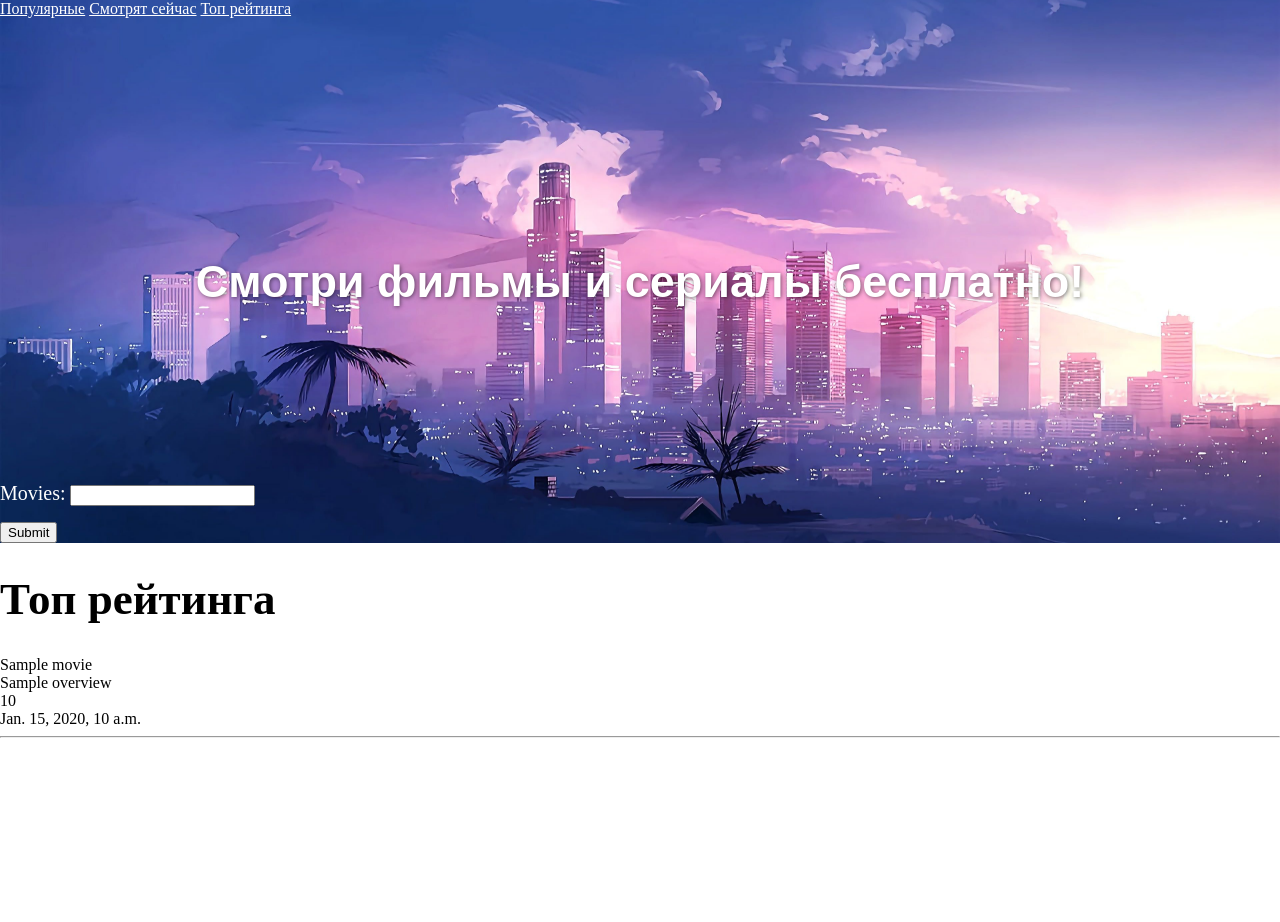
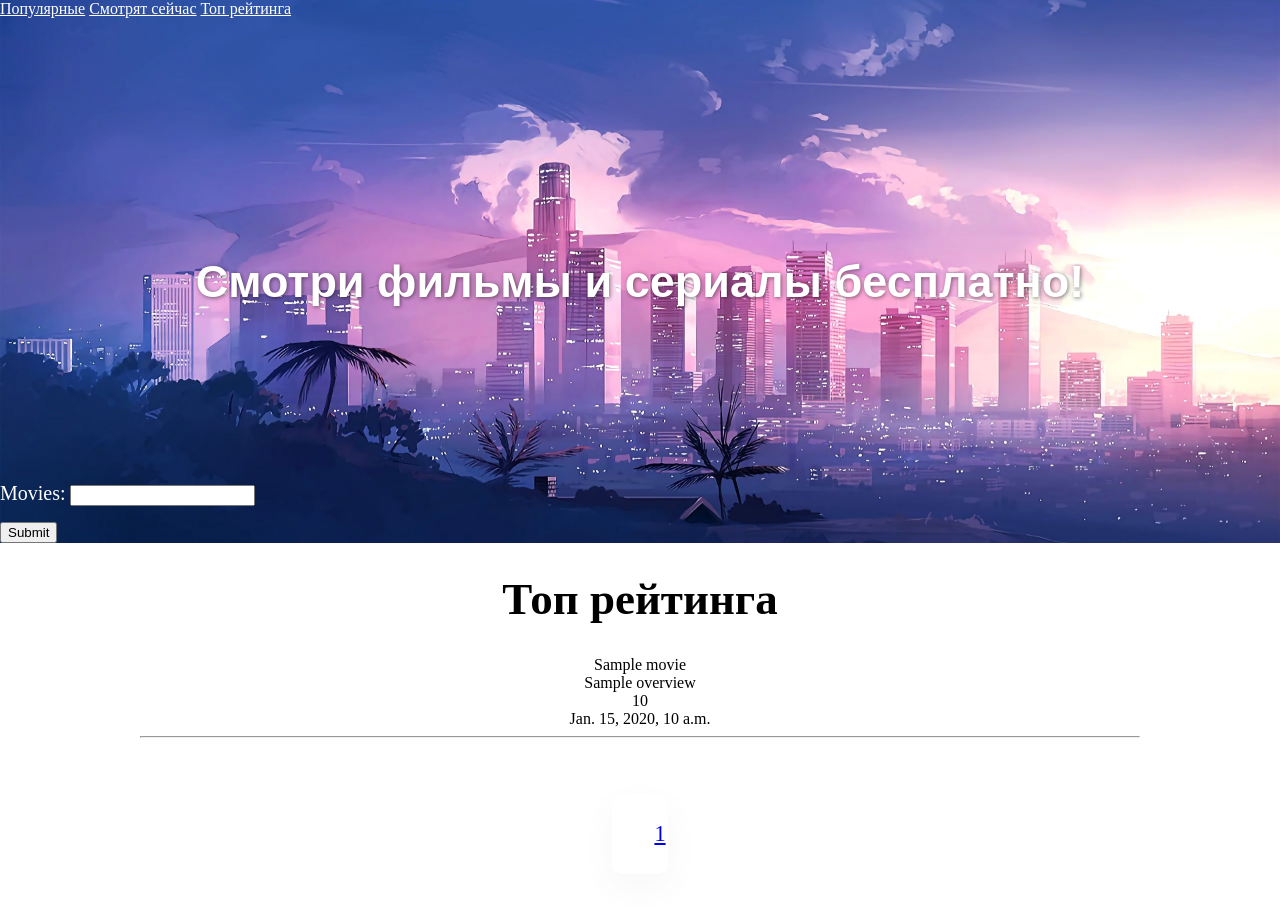
Before and after one commit to artem-create16/movies, a Django app: template catalog/templates/catalog/top.html in a window 1280 px wide. Before the commit the page ends 738 px from the top, so only its background shows below. Run offline with Django 3.2, Linux system fonts and the light colour scheme; tables that the repository leaves empty hold one stand-in row (values such as "Sample post"); the template is opened without the code that fills it: values that come from a table or form of the project are taken from there, most other values are stand-ins (such as "Sample title", 1, 10 or a date in 2020).

Commit message:
Added links

```diff
--- a/catalog/static/main.css
+++ b/catalog/static/main.css
@@ -1,3 +1,9 @@
+.wrap {
+    width: 1000px;
+    text-align: center;
+    margin: 0px auto;
+}
+
 .webmadewell {
     background-color: white;
 }
@@ -70,3 +76,121 @@ h2 {
     color: white;
     font-size: 20px;
 }
+
+
+:root {
+  /*--primary: #23adad;*/
+  /*--greyLight: #23adade1;*/
+  /*--greyLight-2: #cbe0dd;*/
+  /*--greyDark: #2d4848;*/
+}
+
+
+
+.container {
+  /*min-height: 100vh;*/
+  display: flex;
+  flex-direction: column;
+  justify-content: center;
+  align-items: center;
+  /*background: var(--greyLight-2);*/
+  /*color: var(--greyDark);*/
+}
+
+ul {
+  list-style-type: none;
+}
+
+.items-list {
+  max-width: 90vw;
+  margin: 2rem;
+  display: grid;
+  grid-template-columns: repeat(5, 1fr);
+  grid-gap: 3rem;
+  justify-content: center;
+  align-content: center;
+}
+@media only screen and (max-width: 600px) {
+  .items-list {
+    grid-template-columns: repeat(2, 1fr);
+  }
+}
+
+.item {
+  width: 10rem;
+  height: 10rem;
+  display: flex;
+  flex-direction: column;
+  align-items: center;
+  justify-content: center;
+  /*color: var(--greyDark);*/
+  cursor: pointer;
+}
+.item span {
+  /*background: #ffffff;*/
+  box-shadow: 0 0.8rem 2rem rgba(90, 97, 129, 0.05);
+  border-radius: 0.6rem;
+  padding: 2rem;
+  font-size: 3rem;
+  transition: all 0.3s ease;
+}
+.item:hover span {
+  transform: scale(1.2);
+  /*color: var(--primary);*/
+}
+.item p {
+  font-size: 1.2rem;
+  margin-top: 1rem;
+  /*color: var(--greyLight);*/
+}
+
+.page {
+  display: grid;
+    grid-template-columns: auto auto auto auto auto auto auto auto auto auto auto auto;
+  justify-content: center;
+  align-items: center;
+  height: 5rem;
+  margin: 3rem;
+  border-radius: 0.6rem;
+  background: #ffffff;
+  box-shadow: 0 0.8rem 2rem rgba(90, 97, 129, 0.05);
+}
+.page__numbers, .page__btn, .page__dots {
+  display: flex;
+  justify-content: center;
+  align-items: center;
+  margin: 2px;
+  font-size: 1.4rem;
+  cursor: pointer;
+}
+.page__dots {
+  /*width: 2.6rem;*/
+  height: 2.6rem;
+  /*color: var(--greyLight);*/
+  cursor: initial;
+}
+.page__numbers {
+  /*width: 2.6rem;*/
+  height: 2.6rem;
+  border-radius: 0.4rem;
+}
+.page__numbers:hover {
+  /*color: var(--primary);*/
+}
+.page__numbers.active {
+  /*color: #ffffff;*/
+  /*background: var(--primary);*/
+  /*font-weight: 600;*/
+  /*border: 1px solid var(--primary);*/
+}
+.page__btn {
+  /*color: var(--greyLight);*/
+  pointer-events: none;
+}
+.page__btn.active {
+  /*color: var(--greyDark);*/
+  pointer-events: initial;
+}
+.page__btn.active:hover {
+  /*color: var(--primary);*/
+}
--- a/catalog/templates/catalog/find_films.html
+++ b/catalog/templates/catalog/find_films.html
@@ -6,7 +6,7 @@
 </head>
 <body>
 <h1>По вашему запросу</h1>
-        {% for movie in movies.results %}
+        {% for movie in movies %}
             {{ movie.title }} <br>
             {{ movie.overview }} <br>
             {{ movie.vote_average }} <br>
--- a/catalog/templates/catalog/layout.html
+++ b/catalog/templates/catalog/layout.html
@@ -8,5 +8,7 @@
 </head>
 
 {% include 'catalog/navbar.html' %}
-{% block content %}{% endblock %}
+<div class="wrap">
+    {% block content %}{% endblock %}
+</div>
 </html>
--- a/catalog/templates/catalog/navbar.html
+++ b/catalog/templates/catalog/navbar.html
@@ -3,13 +3,13 @@
         <div class="menu">
             <ul>
                 <li>
-                    <a href="{% url 'index' %}">Популярные</a>
+                    <a href="{% url 'popular' 1 %}">Популярные</a>
                 </li>
                 <li>
-                    <a href="{% url 'now' %}">Смотрят сейчас</a>
+                    <a href="{% url 'now' 1 %}">Смотрят сейчас</a>
                 </li>
                 <li>
-                    <a href="{% url 'top' %}">Топ рейтинга</a>
+                    <a href="{% url 'top' 1 %}">Топ рейтинга</a>
                 </li>
             </ul>
         </div>
@@ -17,7 +17,8 @@
             <h1>Смотри фильмы и сериалы бесплатно!</h1>
             <h2></h2>
         </div>
-        <form action="" method="get">
+        <form action="" method="POST">
+            {% csrf_token %}
             <div class="search">
                 {{ form.as_p }}
                 <input type="submit" value="Submit">
--- a/catalog/templates/catalog/top.html
+++ b/catalog/templates/catalog/top.html
@@ -10,12 +10,19 @@
 {% block content %}
     <body>
     <h1>Топ рейтинга</h1>
-        {% for movie in movies.results %}
+    {% for movie in movies %}
         {{ movie.title }} <br>
         {{ movie.overview }} <br>
         {{ movie.vote_average }} <br>
         {{ movie.release_date }} <br>
         <hr>
     {% endfor %}
+    <div id="app" class="container">
+        <ul class="page">
+            {% for page in pages %}
+                <li class="page__numbers"><a href="{% url 'top' page %}">{{ page }}</a></li>
+            {% endfor %}
+        </ul>
+    </div>
     </body>
 {% endblock %}
--- a/movies/urls.py
+++ b/movies/urls.py
@@ -14,7 +14,7 @@ Including another URLconf
     2. Add a URL to urlpatterns:  path('blog/', include('blog.urls'))
 """
 from django.contrib import admin
-from django.urls import path, include
+from django.urls import path, include, re_path
 from django.views.generic import RedirectView
 from catalog import views
 from django.contrib.staticfiles.urls import staticfiles_urlpatterns
@@ -22,10 +22,12 @@ from django.contrib.staticfiles.urls import staticfiles_urlpatterns
 urlpatterns = [
     path('admin/', admin.site.urls),
     path('catalog/', include('catalog.urls')),
-    path('', views.index, name='index'),
-    path('top/', views.top, name='top'),
-    path('now/', views.now_playing, name='now'),
-    path('search/<slug:movie>', views.show_find_movies, name='search'),
+    path('', views.main, name='main'),
+    path('popular/<slug:page>', views.popular, name='popular'),
+    path('top/<slug:page>', views.top, name='top'),
+    path('now/<slug:page>', views.now_playing, name='now'),
+    path('movie/<slug:id>', views.show_certain_movie, name='movie'),
+    path('search/<movie>', views.show_find_movies, name='search'),
     ]
 
 urlpatterns += staticfiles_urlpatterns()
```
Also changed, not shown: catalog/templates/catalog/certain_movie.html (added, +13 -0 lines), catalog/templates/catalog/main.html (added, +15 -0 lines), catalog/templates/catalog/now_playing.html (+8 -1 lines), catalog/templates/catalog/popular.html (renamed from catalog/templates/catalog/index.html, +11 -2 lines), catalog/utils.py (+16 -2 lines), catalog/views.py (+27 -12 lines). Lines whose indentation alone changed are shown as unchanged.
